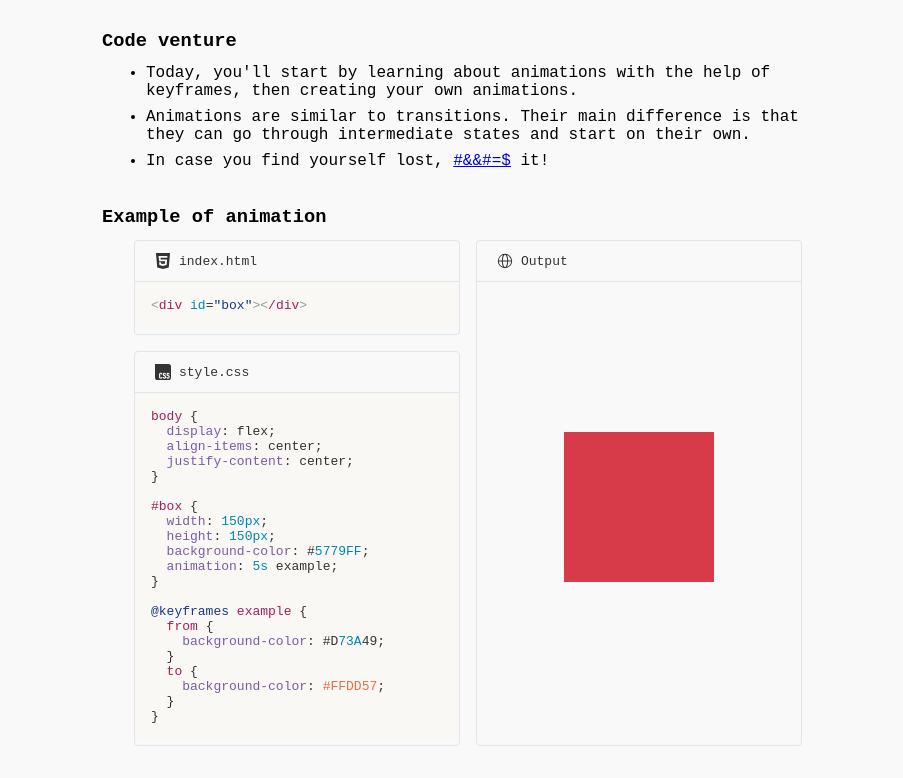
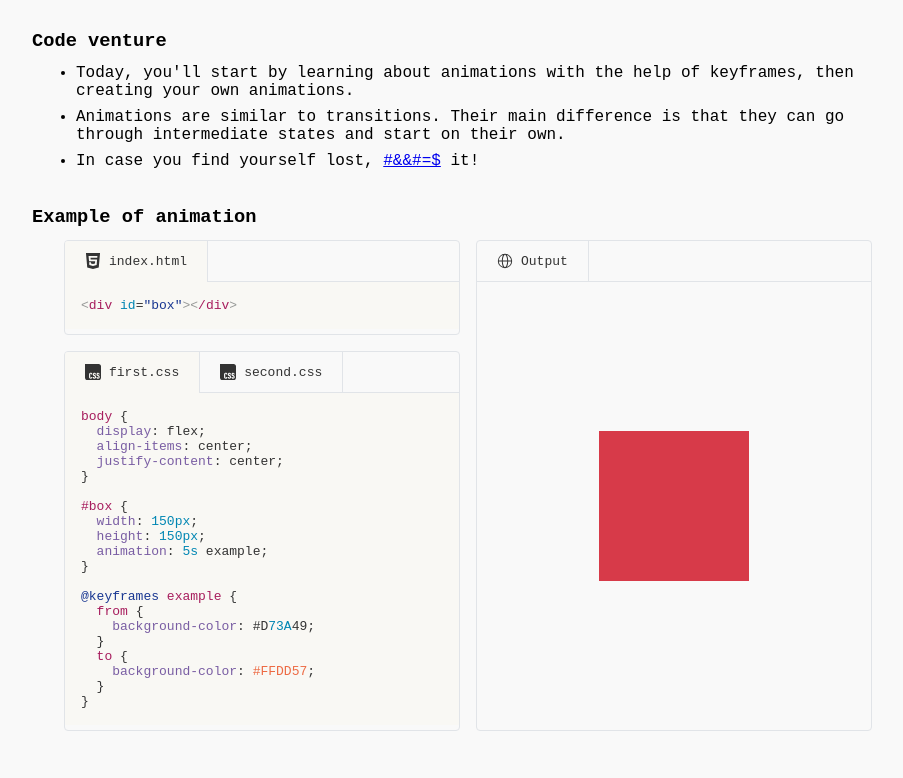
Before and after one commit to ie-orphane/.learning.animations.css, a plain HTML site: page index.html in a window 1280 px wide. Shown: the part 97-875 px from the top of the page, without its empty margins (188-1091 px from the left). Drawn offline with Linux system fonts and the light colour scheme.

Commit message:
add multiple examples in home
impliment multiple file with multiple output

```diff
--- a/index.html
+++ b/index.html
@@ -6,8 +6,6 @@
     <meta name="viewport" content="width=device-width, initial-scale=1.0">
     <link rel="shortcut icon" href="./favicon.svg" type="image/svg">
     <link rel="stylesheet" href="./public/css/style.css">
-    <link rel="stylesheet" href="./public/css/app.css">
-    <link rel="stylesheet" href="./public/css/code.css">
     <title>CSS Animations</title>
 </head>
 
@@ -32,39 +30,58 @@
 
             <div class="container">
                 <h3>Example of animation</h3>
-
                 <div class="flex gap-1 flex-1/2">
                     <div class="flex gap-1 flex-col">
-                        <div data-lang="html" data-target="output" class="code-block input">
+                        <div class="code-block input">
                             <div class="header">
+                                <div class="file selected">
                                     <svg xmlns="http://www.w3.org/2000/svg" class="icon" viewBox="0 0 16 16">
                                         <path fill="currentColor"
                                             d="M.946 0L2.23 14.4L7.992 16l5.777-1.602L15.055 0H.947zM12.26 4.71H5.502l.161 1.809H12.1l-.485 5.422l-3.623 1.004l-3.618-1.004l-.247-2.774H5.9l.126 1.41l1.967.53l.004-.001l1.968-.531l.204-2.29H4.048l-.476-5.341h8.847l-.158 1.766z" />
                                     </svg>
                                     <h4 class="title">index.html</h4>
                                 </div>
-                            <textarea data-code="&lt;div id=&quot;box&quot;&gt;&lt;/div&gt;" class="editor"
-                                hidden></textarea>
+                            </div>
+
+                            <textarea data-lang="html" data-target="first-output second-output"
+                                data-code="&lt;div id=&quot;box&quot;&gt;&lt;/div&gt;" class="editor" hidden></textarea>
                             <code class="highlighted"></code>
                         </div>
 
-                        <div data-lang="css" data-target="output" class="code-block input">
+                        <div class="code-block input">
                             <div class="header">
+                                <div data-code="first-code" data-iframe="first-output" onclick="show(this)"
+                                    class="file multiple selected">
                                     <svg xmlns="http://www.w3.org/2000/svg" class="icon" viewBox="0 0 24 24">
                                         <path fill="currentColor"
                                             d="M0 0v20.16A3.84 3.84 0 0 0 3.84 24h16.32A3.84 3.84 0 0 0 24 20.16V3.84A3.84 3.84 0 0 0 20.16 0Zm14.256 13.08c1.56 0 2.28 1.08 2.304 2.64h-1.608c.024-.288-.048-.6-.144-.84c-.096-.192-.288-.264-.552-.264c-.456 0-.696.264-.696.84c-.024.576.288.888.768 1.08c.72.288 1.608.744 1.92 1.296q.432.648.432 1.656c0 1.608-.912 2.592-2.496 2.592c-1.656 0-2.4-1.032-2.424-2.688h1.68c0 .792.264 1.176.792 1.176c.264 0 .456-.072.552-.24c.192-.312.24-1.176-.048-1.512c-.312-.408-.912-.6-1.32-.816q-.828-.396-1.224-.936c-.24-.36-.36-.888-.36-1.536c0-1.44.936-2.472 2.424-2.448m5.4 0c1.584 0 2.304 1.08 2.328 2.64h-1.608c0-.288-.048-.6-.168-.84c-.096-.192-.264-.264-.528-.264c-.48 0-.72.264-.72.84s.288.888.792 1.08c.696.288 1.608.744 1.92 1.296c.264.432.408.984.408 1.656c.024 1.608-.888 2.592-2.472 2.592c-1.68 0-2.424-1.056-2.448-2.688h1.68c0 .744.264 1.176.792 1.176c.264 0 .456-.072.552-.24c.216-.312.264-1.176-.048-1.512c-.288-.408-.888-.6-1.32-.816c-.552-.264-.96-.576-1.2-.936s-.36-.888-.36-1.536c-.024-1.44.912-2.472 2.4-2.448m-11.031.018c.711-.006 1.419.198 1.839.63c.432.432.672 1.128.648 1.992H9.336c.024-.456-.096-.792-.432-.96c-.312-.144-.768-.048-.888.24c-.12.264-.192.576-.168.864v3.504c0 .744.264 1.128.768 1.128a.65.65 0 0 0 .552-.264c.168-.24.192-.552.168-.84h1.776c.096 1.632-.984 2.712-2.568 2.688c-1.536 0-2.496-.864-2.472-2.472v-4.032c0-.816.24-1.44.696-1.848c.432-.408 1.146-.624 1.857-.63" />
                                     </svg>
-                                <h4 class="title">style.css</h4>
+                                    <h4 class="title">first.css</h4>
                                 </div>
-                            <textarea
-                                data-code="body {\n\tdisplay: flex;\n\talign-items: center;\n\tjustify-content: center;\n}\n\n#box {\n\twidth: 150px;\n\theight: 150px;\n\tbackground-color: #5779FF;\n\tanimation: 5s example;\n}\n\n@keyframes example {\n\tfrom {\n\t\tbackground-color: #D73A49;\n\t}\n\tto {\n\t\tbackground-color: #FFDD57;\n\t}\n}"
+                                <div data-code="second-code" data-iframe="second-output" onclick="show(this)"
+                                    class="file multiple">
+                                    <svg xmlns="http://www.w3.org/2000/svg" class="icon" viewBox="0 0 24 24">
+                                        <path fill="currentColor"
+                                            d="M0 0v20.16A3.84 3.84 0 0 0 3.84 24h16.32A3.84 3.84 0 0 0 24 20.16V3.84A3.84 3.84 0 0 0 20.16 0Zm14.256 13.08c1.56 0 2.28 1.08 2.304 2.64h-1.608c.024-.288-.048-.6-.144-.84c-.096-.192-.288-.264-.552-.264c-.456 0-.696.264-.696.84c-.024.576.288.888.768 1.08c.72.288 1.608.744 1.92 1.296q.432.648.432 1.656c0 1.608-.912 2.592-2.496 2.592c-1.656 0-2.4-1.032-2.424-2.688h1.68c0 .792.264 1.176.792 1.176c.264 0 .456-.072.552-.24c.192-.312.24-1.176-.048-1.512c-.312-.408-.912-.6-1.32-.816q-.828-.396-1.224-.936c-.24-.36-.36-.888-.36-1.536c0-1.44.936-2.472 2.424-2.448m5.4 0c1.584 0 2.304 1.08 2.328 2.64h-1.608c0-.288-.048-.6-.168-.84c-.096-.192-.264-.264-.528-.264c-.48 0-.72.264-.72.84s.288.888.792 1.08c.696.288 1.608.744 1.92 1.296c.264.432.408.984.408 1.656c.024 1.608-.888 2.592-2.472 2.592c-1.68 0-2.424-1.056-2.448-2.688h1.68c0 .744.264 1.176.792 1.176c.264 0 .456-.072.552-.24c.216-.312.264-1.176-.048-1.512c-.288-.408-.888-.6-1.32-.816c-.552-.264-.96-.576-1.2-.936s-.36-.888-.36-1.536c-.024-1.44.912-2.472 2.4-2.448m-11.031.018c.711-.006 1.419.198 1.839.63c.432.432.672 1.128.648 1.992H9.336c.024-.456-.096-.792-.432-.96c-.312-.144-.768-.048-.888.24c-.12.264-.192.576-.168.864v3.504c0 .744.264 1.128.768 1.128a.65.65 0 0 0 .552-.264c.168-.24.192-.552.168-.84h1.776c.096 1.632-.984 2.712-2.568 2.688c-1.536 0-2.496-.864-2.472-2.472v-4.032c0-.816.24-1.44.696-1.848c.432-.408 1.146-.624 1.857-.63" />
+                                    </svg>
+                                    <h4 class="title">second.css</h4>
+                                </div>
+                            </div>
+
+                            <textarea data-lang="css" data-target="first-output"
+                                data-code="body {\n\tdisplay: flex;\n\talign-items: center;\n\tjustify-content: center;\n}\n\n#box {\n\twidth: 150px;\n\theight: 150px;\n\tanimation: 5s example;\n}\n\n@keyframes example {\n\tfrom {\n\t\tbackground-color: #D73A49;\n\t}\n\tto {\n\t\tbackground-color: #FFDD57;\n\t}\n}"
                                 class="editor" hidden></textarea>
-                            <code class="highlighted"></code>
+                            <code id="first-code" class="highlighted"></code>
+                            <textarea data-lang="css" data-target="second-output"
+                                data-code="#box {\n\tposition: absolute;\n\tinset: 0;\n\tmargin: 0 auto;\n\tanimation: 3s example infinite;\n}\n\n@keyframes example {\n\t0% {\n\t\ttop: 0;\n\t\twidth: 150px;\n\t\theight: 150px;\n\t}\n\t50% {\n\t\ttop: 50%;\n\t\twidth: 100px;\n\t\theight: 100px;\n\t\tbackground-color: #5779FF;\n\t}\n\t100% {\n\t\ttop: 0;\n\t\twidth: 150px;\n\t\theight: 150px;\n\t}\n}"
+                                class="editor" hidden></textarea>
+                            <code id="second-code" class="highlighted" style="display: none;"></code>
                         </div>
                     </div>
 
                     <div class="code-block">
                         <div class="header">
+                            <div class="file">
                                 <svg xmlns="http://www.w3.org/2000/svg" class="icon" viewBox="0 0 24 24">
                                     <path fill="currentColor" fill-rule="evenodd"
                                         d="M9.206 3.182A9.254 9.254 0 0 0 2.78 11.25h4.48c.033-1.096.135-2.176.305-3.2c.207-1.254.515-2.41.91-3.4a9.3 9.3 0 0 1 .731-1.468ZM12 1.25a10.75 10.75 0 1 0 0 21.5a10.75 10.75 0 0 0 0-21.5Zm0 1.5c-.261 0-.599.126-.991.532c-.396.41-.791 1.051-1.141 1.925c-.347.869-.63 1.917-.824 3.089c-.155.94-.25 1.937-.282 2.954h6.476a22.452 22.452 0 0 0-.282-2.954c-.194-1.172-.477-2.22-.824-3.089c-.35-.874-.745-1.515-1.14-1.925c-.393-.406-.73-.532-.992-.532Zm4.74 8.5a23.96 23.96 0 0 0-.305-3.2c-.207-1.254-.515-2.41-.91-3.4a9.292 9.292 0 0 0-.732-1.468a9.238 9.238 0 0 1 3.748 2.277a9.25 9.25 0 0 1 2.678 5.791h-4.48Zm-1.502 1.5H8.762c.031 1.017.127 2.014.282 2.954c.194 1.172.477 2.22.824 3.088c.35.875.745 1.516 1.14 1.926c.393.406.73.532.992.532c.261 0 .599-.126.991-.532c.396-.41.791-1.051 1.141-1.925c.347-.869.63-1.917.824-3.089c.155-.94.25-1.937.282-2.954Zm-.444 8.068c.27-.434.515-.929.73-1.468c.396-.99.704-2.146.911-3.4a23.96 23.96 0 0 0 .304-3.2h4.48a9.25 9.25 0 0 1-6.426 8.068Zm-5.588 0a9.3 9.3 0 0 1-.73-1.468c-.396-.99-.704-2.146-.911-3.4a23.961 23.961 0 0 1-.304-3.2H2.78a9.25 9.25 0 0 0 6.425 8.068Z"
@@ -72,7 +89,10 @@
                                 </svg>
                                 <h4 class="title">Output</h4>
                             </div>
-                        <iframe id="output" class="output"></iframe>
+                        </div>
+
+                        <iframe id="first-output" class="output"></iframe>
+                        <iframe id="second-output" class="output" style="display: none;"></iframe>
                     </div>
                 </div>
             </div>
--- a/public/css/code.css
+++ b/public/css/code.css
@@ -13,10 +13,32 @@
 
 .code-block .header {
     display: flex;
-    align-items: center;
-    gap: .5rem;
-    padding: .75rem 1.25rem;
     border-bottom: 1px solid #e1e4e8;
+
+    .file {
+        padding: .75rem 1.25rem;
+        display: flex;
+        align-items: center;
+        gap: .5rem;
+        cursor: pointer;
+        border-right: 1px solid #e1e4e8;
+
+        &.selected {
+            position: relative;
+            background-color: #F9F8F4;
+
+            &::after {
+                content: "";
+                width: 100%;
+                height: 1px;
+                background-color: #F9F8F4;
+                position: absolute;
+                top: 100%;
+                left: 0;
+
+            }
+        }
+    }
 
     .icon {
         width: 16px;
@@ -49,10 +71,9 @@
     background-color: transparent;
     border: none;
     width: 100%;
-    height: 89%;
+    height: calc(100% - 40.59px);
     outline: none;
 }
-
 
 .editor,
 .highlighted,
--- a/public/css/style.css
+++ b/public/css/style.css
@@ -1,3 +1,6 @@
+@import url(./code.css);
+@import url(./app.css);
+
 * {
     padding: 0;
     margin: 0;
@@ -12,7 +15,7 @@ body {
     background-color: #F9F9F9;
 
     section {
-        width: 62.5%;
+        width: 75%;
         display: flex;
         flex-direction: column;
         padding: 2rem 0;
--- a/public/js/code.js
+++ b/public/js/code.js
@@ -21,17 +21,51 @@ function highlight(lang, code) {
     }
 }
 
-document.querySelectorAll(".code-block.input").forEach(
-    ele => {
-        ele.querySelector("code.highlighted").innerHTML = highlight(
-            ele.dataset?.lang,
-            ele.querySelector("textarea.editor")?.dataset?.code?.replace(/\\n/g, '\n').replace(/\\t/g, '\t')
+document.querySelectorAll("textarea.editor").forEach(
+    textarea => {
+        if (
+            !textarea.nextElementSibling.classList.contains("highlighted") ||
+            textarea.nextElementSibling.tagName != "CODE"
+        ) return
+
+        textarea.nextElementSibling.innerHTML = highlight(
+            textarea.dataset?.lang,
+            textarea.dataset?.code?.replace(/\\n/g, '\n').replace(/\\t/g, '\t')
         )
-        if (ele.dataset?.lang == "html") {
-            document.querySelector(`iframe#${ele.dataset?.target}`).contentDocument.body.innerHTML = ele.querySelector("code.highlighted").textContent
-        }
-        else if (ele.dataset?.lang == "css") {
-            document.querySelector(`iframe#${ele.dataset?.target}`).contentDocument.head.innerHTML = `<style>\n${ele.querySelector("code.highlighted").textContent}</style>`
-        }
+
+        if (!textarea.dataset?.target) return
+
+        textarea.dataset.target
+            .split(' ')
+            .filter(target => target != '')
+            .forEach(target => {
+                const iframe = document.querySelector(`iframe#${target}`);
+                if (!iframe) return
+                if (textarea.dataset?.lang == "html") {
+                    iframe.contentDocument.body.innerHTML = textarea.nextElementSibling.textContent
+                }
+                else if (textarea.dataset?.lang == "css") {
+                    iframe.contentDocument.head.innerHTML = `<style>\n${textarea.nextElementSibling.textContent}</style>`
+                }
+            })
     }
 )
+
+function show(ele) {
+    document.querySelectorAll(".file.multiple").forEach(ele => {
+        const code = document.querySelector(`code#${ele.dataset?.code}`)
+        const iframe = document.querySelector(`iframe#${ele.dataset?.iframe}`)
+        if (code && code.style.getPropertyValue("display") != "none") {
+            code.style.display = "none";
+        }
+        if (iframe && iframe.style.getPropertyValue("display") != "none") {
+            iframe.style.display = "none";
+        }
+        ele.classList.remove("selected")
+    })
+    const code = document.querySelector(`code#${ele.dataset?.code}`)
+    const iframe = document.querySelector(`iframe#${ele.dataset?.iframe}`)
+    code.style.display = null
+    iframe.style.display = null
+    ele.classList.add("selected")
+}
```
Lines whose indentation alone changed are shown as unchanged.
